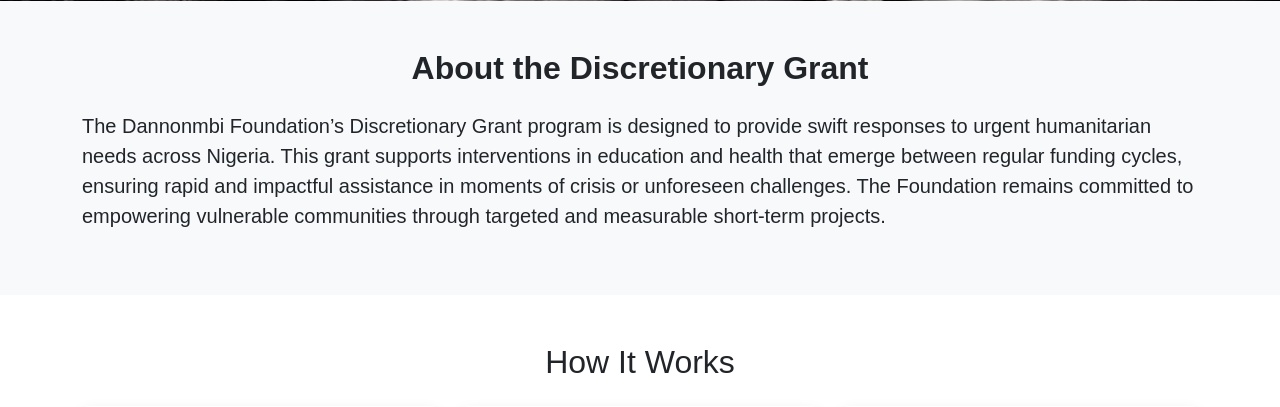
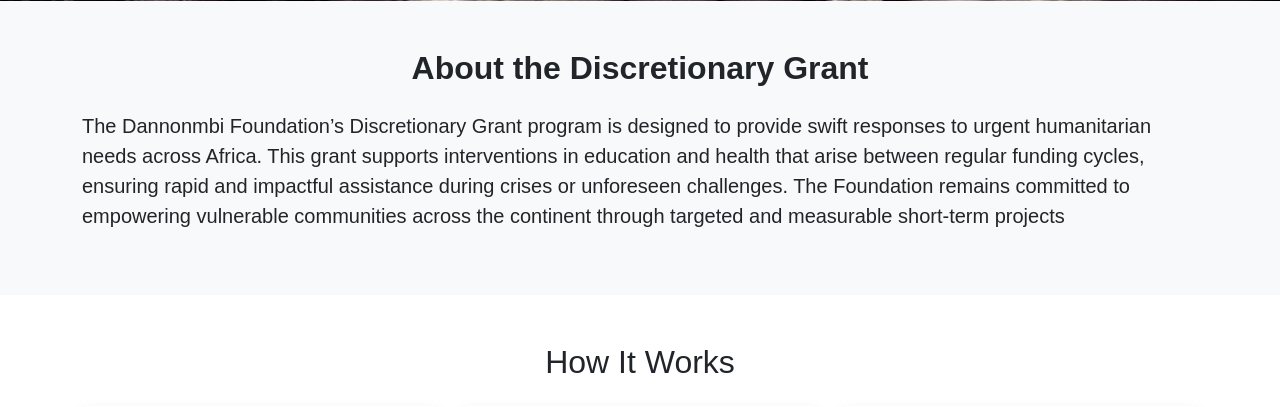
Before and after one commit to Ebung-Gig/donnonmbi-main, a Django app: page /discretionary_grant/ in a window 1280 px wide. Shown: the part 681-1088 px from the top of the page. Run offline with Django 5.2, Linux system fonts and the light colour scheme; data that the repository does not hold is empty; some libraries are stand-ins or nearby versions; some web fonts are replaced.

Commit message:
Update discretionary_grant.html

```diff
--- a/website/templates/website/discretionary_grant.html
+++ b/website/templates/website/discretionary_grant.html
@@ -31,13 +31,9 @@
     <h2 class="text-center mb-4 " style=font-weight:bold>About the Discretionary Grant</h2>
 
     <p class="lead mt-1">
-      The Dannonmbi Foundation’s Discretionary Grant program is designed to
-      provide swift responses to urgent humanitarian needs across Nigeria. This
-      grant supports interventions in education and health that emerge between
-      regular funding cycles, ensuring rapid and impactful assistance in moments
-      of crisis or unforeseen challenges. The Foundation remains committed to
-      empowering vulnerable communities through targeted and measurable
-      short-term projects.
+     The Dannonmbi Foundation’s Discretionary Grant program is designed to provide swift responses to urgent humanitarian needs across Africa.
+      This grant supports interventions in education and health that arise between regular funding cycles, ensuring rapid and impactful assistance during crises or unforeseen challenges.
+      The Foundation remains committed to empowering vulnerable communities across the continent through targeted and measurable short-term projects
     </p>
   </div>
 </section>
```
